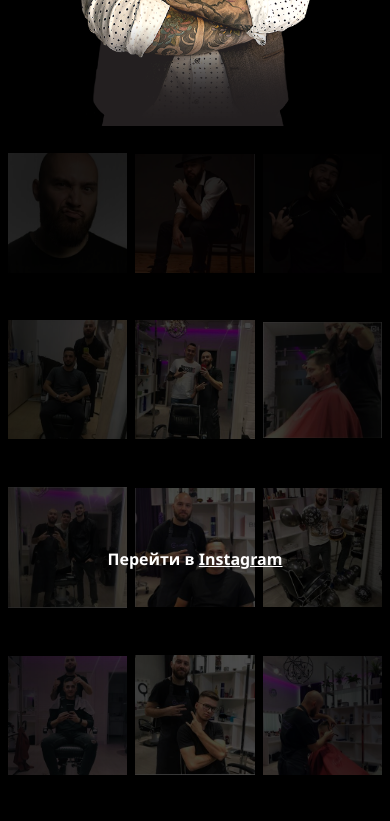
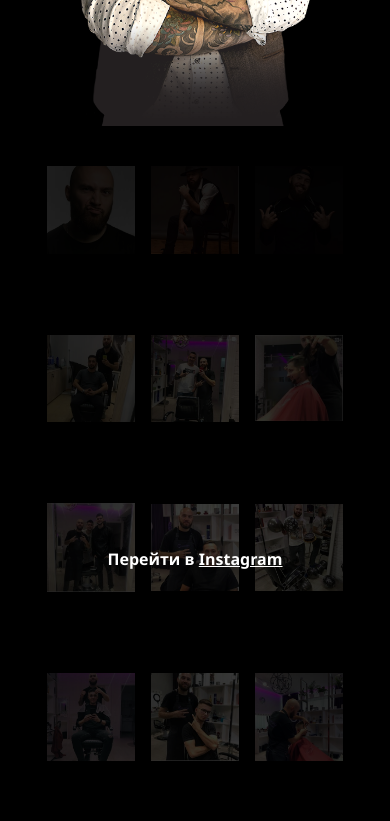
Before and after one commit to RuslanVaisov/boroda, a React (Create React App) app: page / in a window 390 px wide. Shown: the part 2520-3341 px from the top of the page. Built offline with nearby package versions, Linux system fonts and the light colour scheme.

Commit message:
fourth commit

```diff
--- a/src/assets/Instagram.scss
+++ b/src/assets/Instagram.scss
@@ -17,10 +17,10 @@
   }
 
   .instagram-content {
+    width: 80%;
     position: relative;
-    max-width: 80%;
+    max-width: 100%;
     margin: 0 auto;
-    padding: 3rem;
     height: 100vh;
     display: grid;
     grid-template-columns: repeat(5, 1fr);
@@ -55,8 +55,9 @@
     }
 
     .instagram-content {
-      max-width: 100%;
-      padding: 2rem;
+      grid-template-columns: repeat(3, 1fr);
+      grid-gap: 3rem;
+      overflow: hidden;
     }
   }
 }
@@ -65,6 +66,28 @@
   .instagram {
     overflow: hidden;
     .instagram-text {
+      font-size: 1.3rem;
+    }
+
+    .instagram-content {
+      max-width: 100%;
+      padding: 0.5rem;
+      grid-template-columns: repeat(3, 1fr);
+      grid-gap: 1rem;
+
+      &:after {
+        content: "";
+        background-color: rgba($color: #000000, $alpha: 0.5);
+
+        box-shadow: inset 60px 50px 125px #000, inset -60px -50px -125px #000;
+      }
+    }
+  }
+}
+
+@media (max-width: 425px) {
+  .instagram {
+    .instagram-text {
       font-size: 1rem;
     }
 
@@ -72,7 +95,7 @@
       max-width: 100%;
       padding: 0.5rem;
       grid-template-columns: repeat(3, 1fr);
-      grid-gap: 0.5rem;
+      grid-gap: 1rem;
 
       img {
         width: 100%;
```
